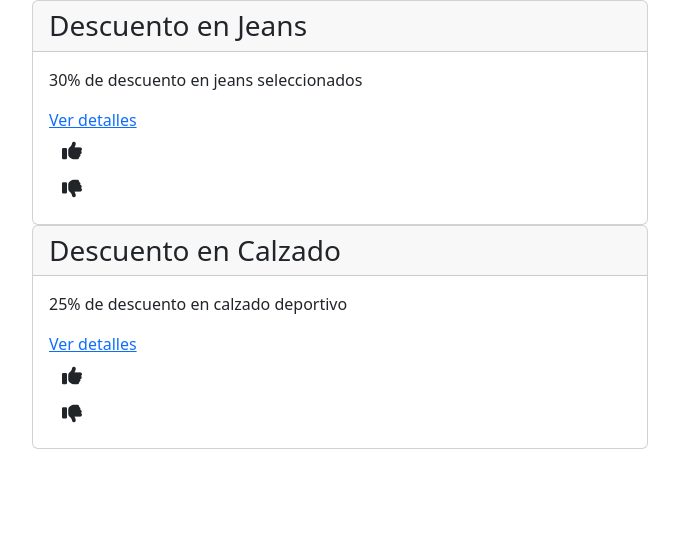
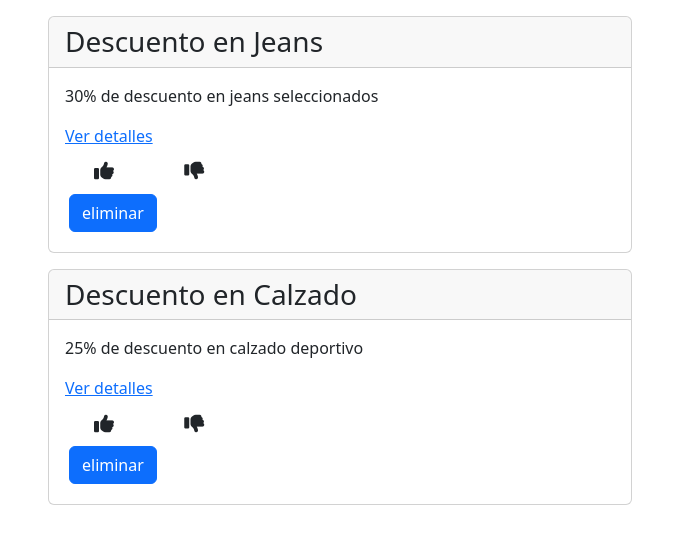
Before and after one commit to federicoFrancesconi/UCSE-2024-IW-TP, a Django app: page /mis_publicaciones/ in a window 1280 px wide. Shown: the part 80-624 px from the top of the page, without its empty margins (300-979 px from the left). Run offline with Django 5.2, Linux system fonts and the light colour scheme; a user stored in the database is signed in; data comes from the database, SQL or seed files in the repository; some libraries are stand-ins or nearby versions.

Commit message:
estilos en guardados y mis publicaciones

```diff
--- a/DescuentAr/templates/gestionar_suscripciones.html
+++ b/DescuentAr/templates/gestionar_suscripciones.html
@@ -5,7 +5,7 @@
     <h2>Suscripciones a Categorías</h2>
     <div>
         {% for categoria in categorias %}
-            <div class="categoria card" data-categoria-id="{{ categoria.id }}" style="width: 18rem;">
+            <div class="categoria card m-2" data-categoria-id="{{ categoria.id }}" style="width: 18rem;">
                 <div class="card-body">
                 <h5 class="card-title">{{ categoria.nombre }}</h5>
                 <div>
--- a/DescuentAr/templates/guardados.html
+++ b/DescuentAr/templates/guardados.html
@@ -3,7 +3,7 @@
 <body>
     {% block content %}
         {% for descuento in lista_descuentos %}
-            <div class="card">
+            <div class="card m-3">
                 <h3 class="card-header">{{ descuento.nombre }}</h3>
                 <div class="card-body">
                 <p class="card-text">{{ descuento.descripcion }}</p>
--- a/DescuentAr/templates/mis_publicaciones.html
+++ b/DescuentAr/templates/mis_publicaciones.html
@@ -3,23 +3,31 @@
 <body>
     {% block content %}
             {% for descuento in lista_descuentos %}
-            <div class="card">
+            <!--Usamos este atributo para saber el id de cada descuento en JavaScript-->
+            <div data-descuento-id="{{ descuento.id }}" class="card m-3">
                 <h3 class="card-header">{{ descuento.nombre }}</h3>
                 <div class="card-body">
                     <p class="card-text">{{ descuento.descripcion }}</p>
                     <a href="{% url 'detalle_descuento' descuento.id %}">Ver detalles</a>
 
-                <div>
-                    <button class="btn" id="green"><i class="green fa fa-thumbs-up fa-lg" aria-hidden="true"></i></button>
+
+                    <div class="row m-1">
+                        <div class="col-md-2">
+                            <button class="btn" id="green-{{ descuento.id }}"><i class="green fa fa-thumbs-up fa-lg" aria-hidden="true"></i></button>
                             <span id="votos-positivos-{{ descuento.id }}"></span>
                         </div>
-                <div>
-                    <button class="btn" id="red"><i class="fa fa-thumbs-down fa-lg" aria-hidden="true"></i></button>
+                        <div class="col-md-2">
+                            <button class="btn" id="red-{{ descuento.id }}"><i class="fa fa-thumbs-down fa-lg" aria-hidden="true"></i></button>
                             <span id="votos-negativos-{{ descuento.id }}"></span>
                         </div>
-
+                    </div>
+                    <button id="retirar-voto-{{ descuento.id }}" class="btn btn-warning" style="display: none;">Retirar Voto</button>
+                    <div class="m-1">
+                        <button id="eliminar-{{ descuento.id }}" type="button" class="btn btn-primary">eliminar</button>
+                    </div>
                 </div>
             </div>
         {% endfor %}
+
     {% endblock %}
 </body>
```
Lines whose indentation alone changed are shown as unchanged.
